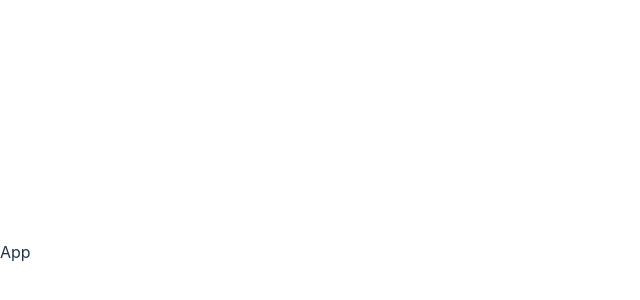
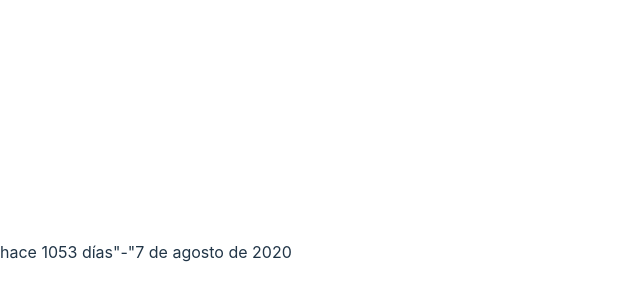
Before and after one commit to CristianAquino/react-ts, a React (Vite) app: page / in a window 1280 px wide. Shown: the part 148-448 px from the top of the page, without its empty margins (0-640 px from the left). Built offline with nearby package versions, Linux system fonts and the light colour scheme.

Commit message:
feat: timeAgo

```diff
--- a/src/App.tsx
+++ b/src/App.tsx
@@ -1,4 +1,12 @@
+import useTimeAgo from "./utils/timeAgo.utils";
+
 const App = () => {
-  return <div>App</div>;
+  const fecha = "2020-08-07T00:00:00.000Z";
+  const { datetime, timeago } = useTimeAgo(fecha);
+  return (
+    <div>
+      {timeago}"-"{datetime}
+    </div>
+  );
 };
 export default App;
--- /dev/null
+++ b/src/utils/timeAgo.utils.ts
@@ -0,0 +1,46 @@
+const DATE_UNITS = {
+  day: 86400,
+  hour: 3600,
+  minute: 60,
+  second: 1,
+};
+
+// obteniendo el numero de segundos que han pasado desde un timestamp
+const getSecondsDiff = (timestamp: string): number =>
+  (Date.now() - Date.parse(timestamp)) / 1000;
+const getUnitAndValueData = (secondsElapsed: number) => {
+  for (const [unit, secondsInUnit] of Object.entries(DATE_UNITS)) {
+    if (secondsElapsed >= secondsInUnit || unit === "second") {
+      const value = Math.floor(secondsElapsed / secondsInUnit) * -1;
+      return { value, unit };
+    }
+  }
+  return {
+    value: 0,
+    unit: "",
+  };
+};
+
+const getTimeAgo = (timestamp: string, locale: string) => {
+  const rtf = new Intl.RelativeTimeFormat(locale);
+  const secondsElapsed = getSecondsDiff(timestamp);
+  const { value, unit } = getUnitAndValueData(secondsElapsed);
+  return rtf.format(value, unit);
+};
+
+const useTimeAgo = (timestamp: string) => {
+  const locale = "es";
+  const timeago = getTimeAgo(timestamp, locale);
+  const date = new Date(timestamp);
+  const formattedDate = new Intl.DateTimeFormat(locale, {
+    month: "long",
+    day: "numeric",
+    year: "numeric",
+  }).format(date);
+  return {
+    datetime: formattedDate,
+    timeago,
+  };
+};
+
+export default useTimeAgo;
```
